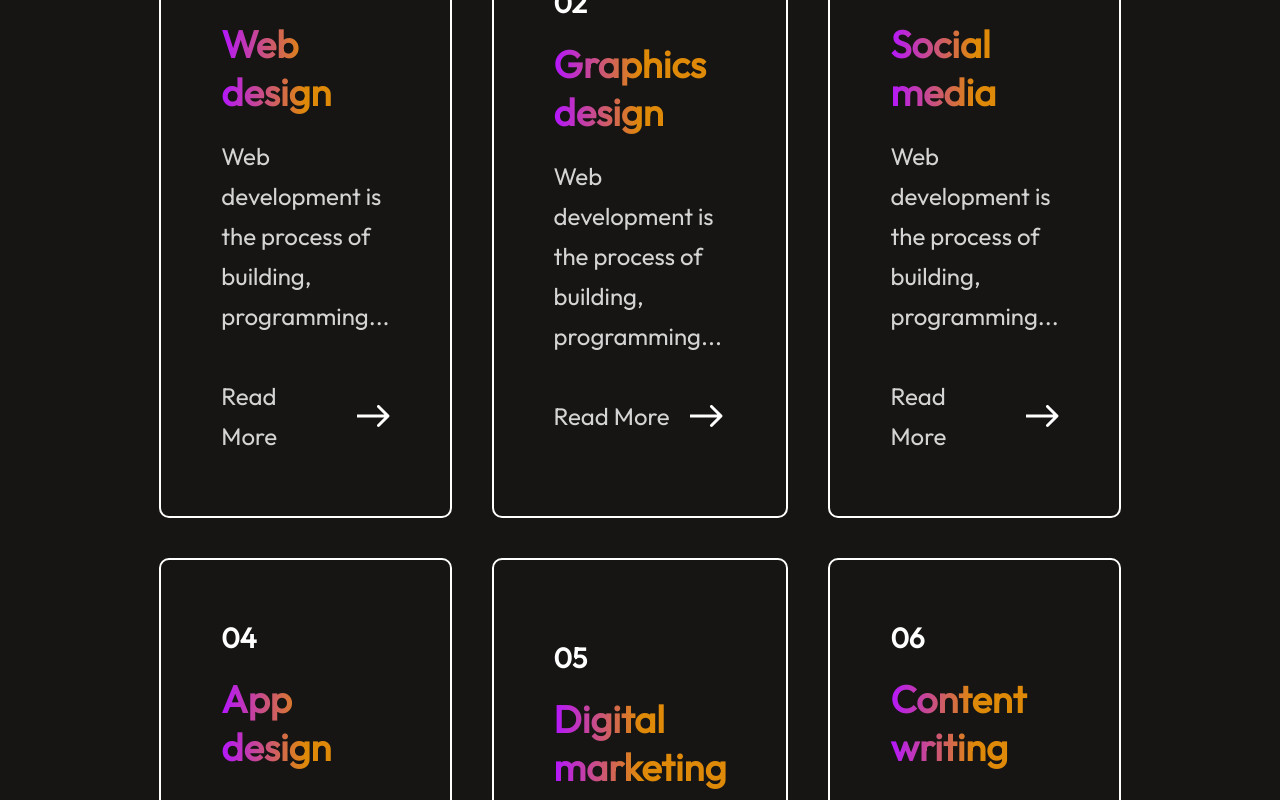
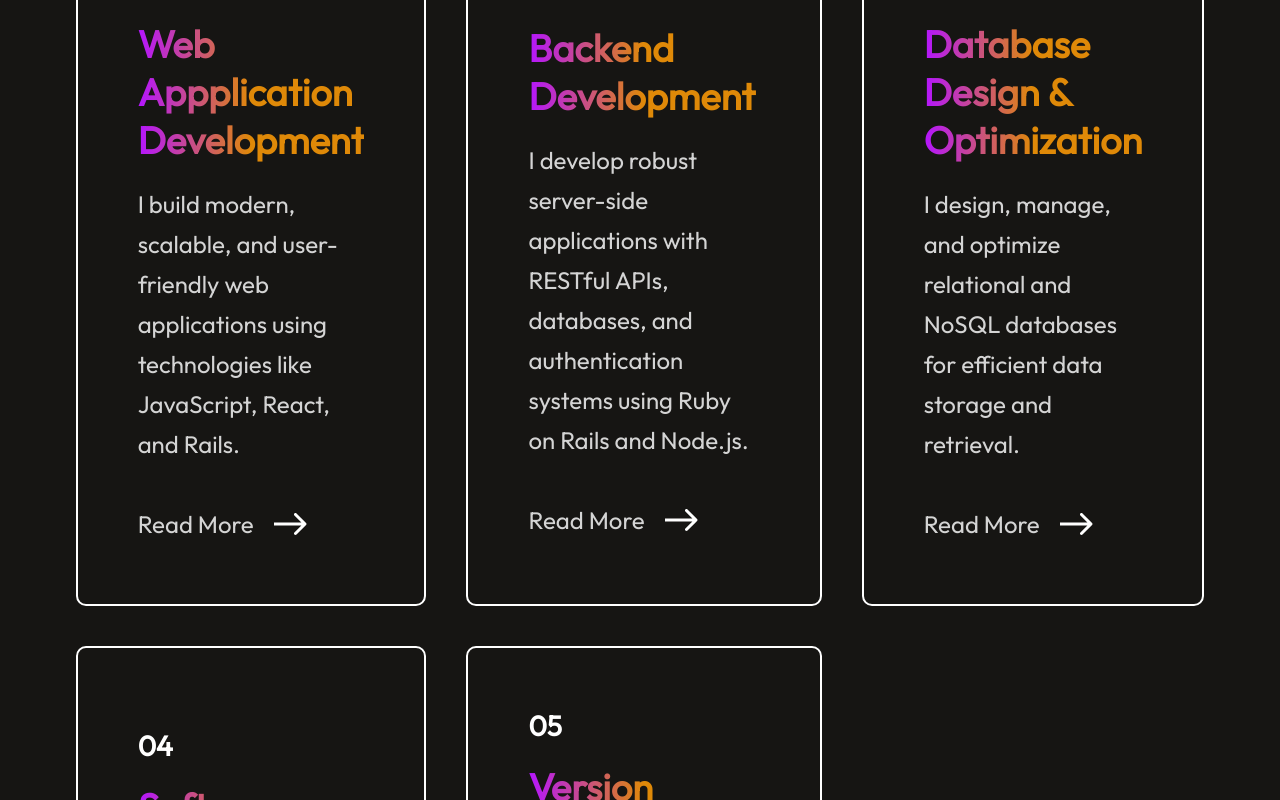
Before and after one commit to KipletingEdwin/kipleting-edwin-portfolio, a React (Vite) app: page / in a window 1280 px wide. Shown: the part 2780-3580 px from the top of the page. Built offline with nearby package versions, Linux system fonts and the light colour scheme.

Commit message:
refacror my projets

```diff
--- a/src/assets/services_data.js
+++ b/src/assets/services_data.js
@@ -1,34 +1,29 @@
 const Services_Data = [
     {
         s_no:"01",
-        s_name:"Web design",
-        s_desc:"Web development is the process of building, programming..."
+        s_name:"Web Appplication Development",
+        s_desc:"I build modern, scalable, and user-friendly web applications using technologies like JavaScript, React, and Rails."
     },
     {
         s_no:"02",
-        s_name:"Graphics design",
-        s_desc:"Web development is the process of building, programming..."
+        s_name:"Backend Development",
+        s_desc:"I develop robust server-side applications with RESTful APIs, databases, and authentication systems using Ruby on Rails and Node.js."
     },
     {
         s_no:"03",
-        s_name:"Social media",
-        s_desc:"Web development is the process of building, programming..."
+        s_name:"Database Design & Optimization",
+        s_desc:"I design, manage, and optimize relational and NoSQL databases for efficient data storage and retrieval."
     },
     {
         s_no:"04",
-        s_name:"App design",
-        s_desc:"Web development is the process of building, programming..."
+        s_name:"Software Testing & Debugging",
+        s_desc:"I ensure software quality through automated testing, debugging, and performance optimization."
     },
     {
         s_no:"05",
-        s_name:"Digital marketing",
-        s_desc:"Web development is the process of building, programming..."
-    },
-    {
-        s_no:"06",
-        s_name:"Content writing",
-        s_desc:"Web development is the process of building, programming..."
-    },
+        s_name:"Version Control & Collaboration",
+        s_desc:"I use Git, GitHub, and CI/CD pipelines to collaborate effectively in software development projects."
+    }
 ]
 
 export default Services_Data;
```
